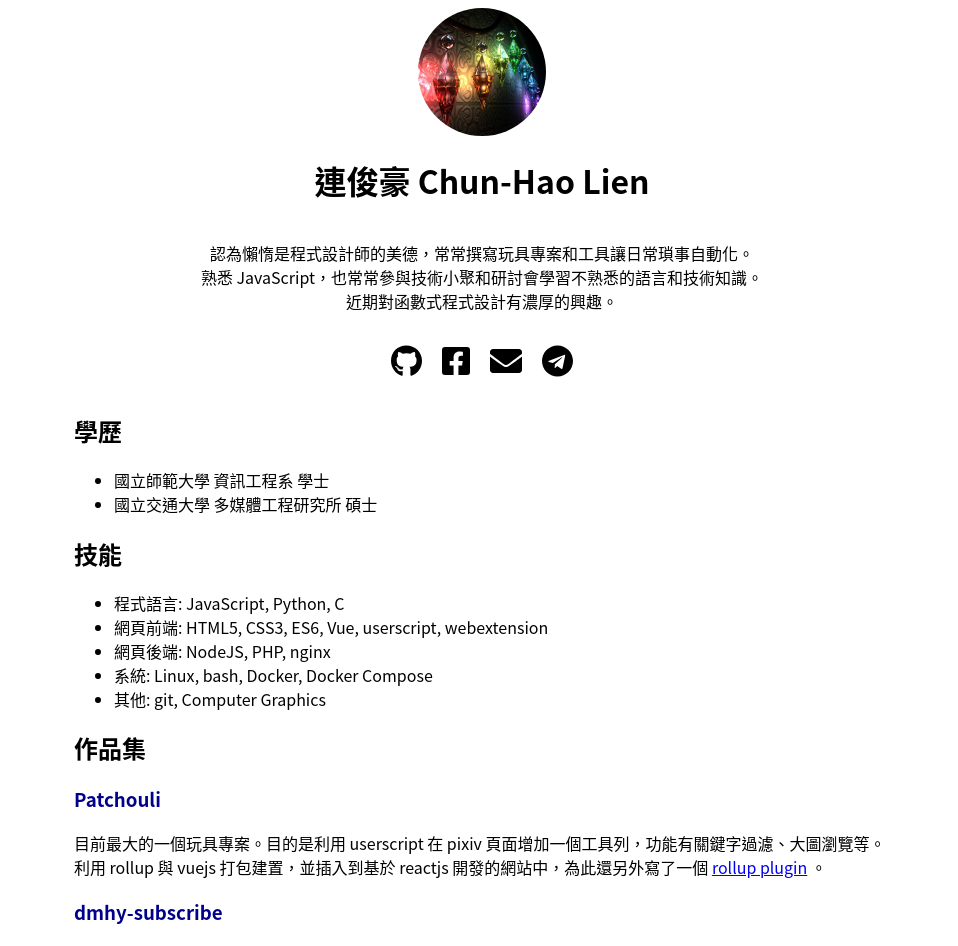
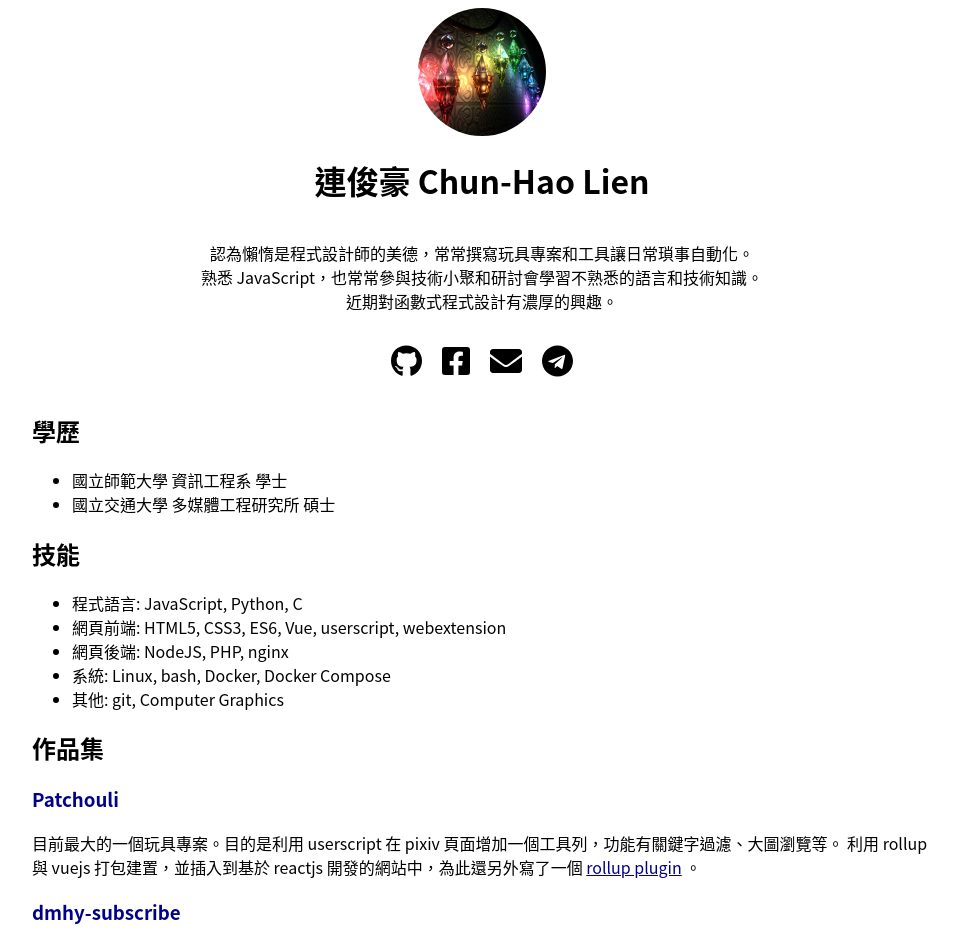
Before and after one commit to FlandreDaisuki/resume, a Vue app: page / in a window 1280 px wide. Shown: the top 946 px of the page, without its empty margins (158-1116 px from the left). Built offline with nearby package versions, Linux system fonts and the light colour scheme; what vue-clipboard2 would draw is missing.

Commit message:
Make all in a page

```diff
--- a/App.vue
+++ b/App.vue
@@ -81,9 +81,8 @@
         </h3>
         <p>
           目前最大的一個玩具專案。目的是利用 userscript 在 pixiv
-          頁面增加一個工具列，功能有關鍵字過濾、大圖瀏覽等。
-          <br />利用 rollup 與 vuejs 打包建置，並插入到基於 reactjs
-          開發的網站中，為此還另外寫了一個
+          頁面增加一個工具列，功能有關鍵字過濾、大圖瀏覽等。 利用 rollup 與
+          vuejs 打包建置，並插入到基於 reactjs 開發的網站中，為此還另外寫了一個
           <a
             href="https://github.com/FlandreDaisuki/rollup-plugin-userscript-metablock"
             target="_blank"
@@ -102,8 +101,7 @@
         </h3>
         <p>
           因為看動畫常常追很多新番，但常常忘記哪一部動畫看到第幾集，這個工具是幫我記住並自動下載最新一集的新番。
-          <br />為了讓朋友們也能使用，利用 docker
-          打包以方便建置，並支援多種下載器。
+          為了讓朋友們也能使用，利用 docker 打包以方便建置，並支援多種下載器。
         </p>
         <h3 class="work-title">
           <a
@@ -117,7 +115,7 @@
           Facebook 利用在連結網址參數
           <code>fbclid</code>
           來追蹤使用者，讓網址變得難以識別，可能造成資安問題(SSRF)。
-          <br />很多工具只針對網址欄但並沒有解決網路請求對使用者的追蹤。此瀏覽器擴充套件就可以一次解決這兩個問題。
+          很多工具只針對網址欄但並沒有解決網路請求對使用者的追蹤。此瀏覽器擴充套件就可以一次解決這兩個問題。
         </p>
       </div>
     </div>
@@ -147,11 +145,17 @@
 </script>
 
 <style scoped>
+a {
+  color: darkblue;
+}
 #app {
   display: flex;
   flex-flow: column;
   justify-content: center;
   align-items: center;
+}
+#app-container {
+  max-width: 900px;
 }
 #profile {
   text-align: center;
@@ -187,6 +191,5 @@
 }
 .work-title > a {
   text-decoration: none;
-  color: darkblue;
 }
 </style>
--- a/index.html
+++ b/index.html
@@ -10,6 +10,11 @@
     html, body {
       font-family: Noto Sans CJK TC;
     }
+    @media print {
+      html, body {
+        font-size: 12px;
+      }
+    }
   </style>
 </head>
 
```
Also changed, not shown: 4 other files (tests, documents, lock files or other folders).
